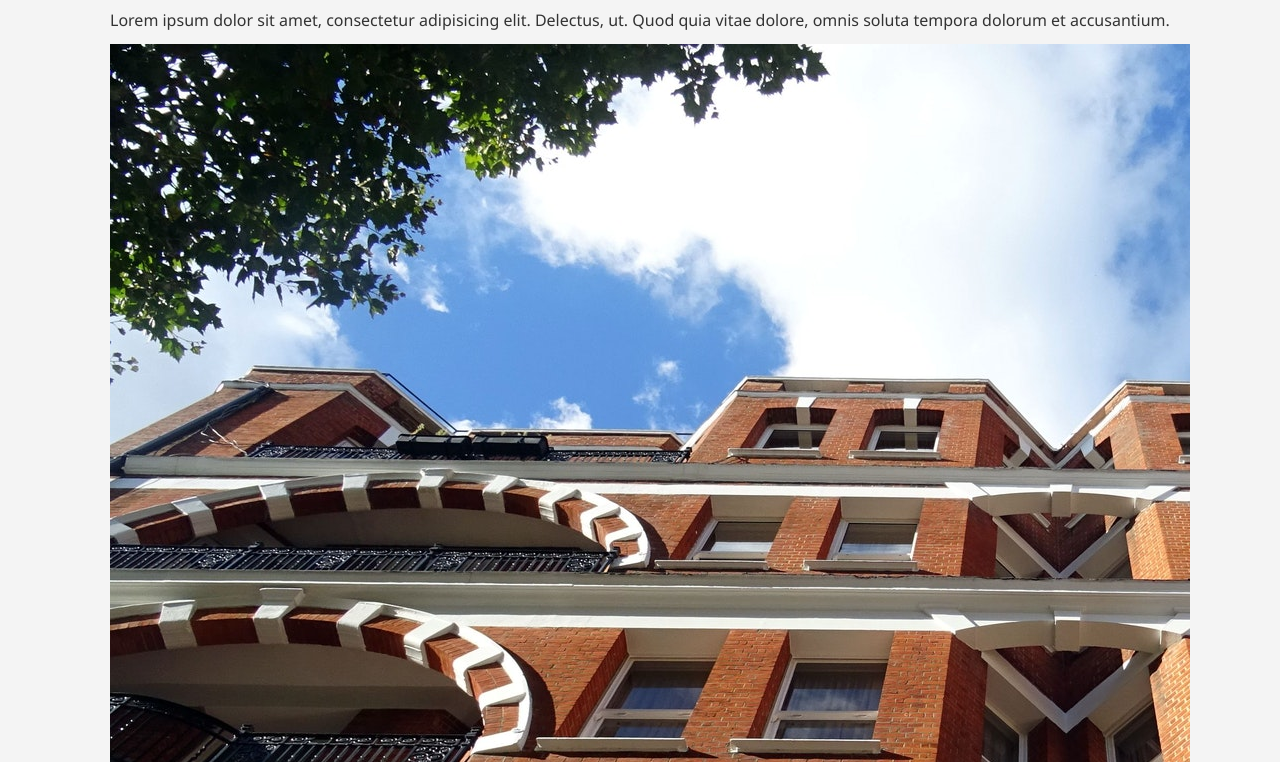
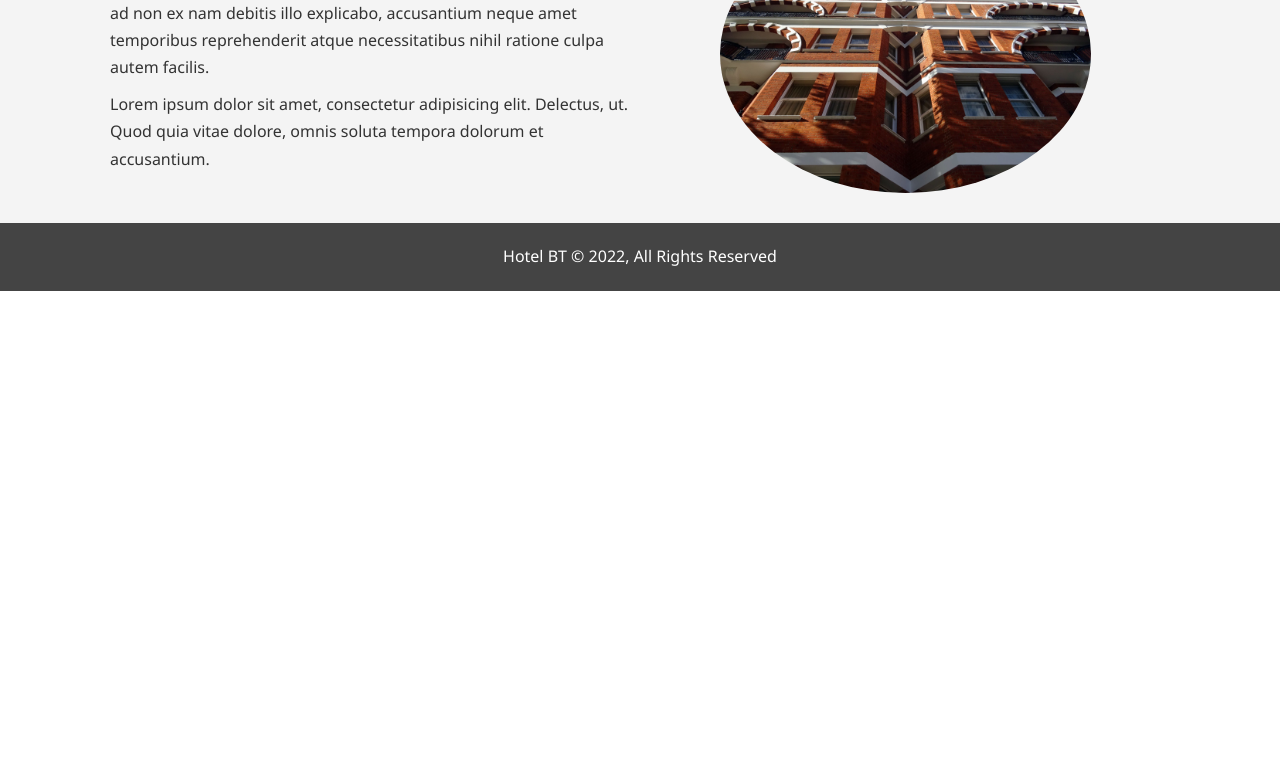
Before and after one commit to irie-k/hotel-website, a plain HTML site: page about.html in a window 1280 px wide. Shown: the part 182-944 px from the top of the page. After the commit the page ends 800 px from the top, so only its background shows below. Drawn offline with Linux system fonts and the light colour scheme.

Commit message:
Added about info styling

```diff
--- a/css/main.css
+++ b/css/main.css
@@ -95,6 +95,23 @@ p {
 
 .lead {
   font-size: 20px;
+}
+
+.l-heading {
+  font-size: 40px;
+}
+
+/* Padding */
+.py-1 {
+  padding: 10px 0;
+}
+
+.py-2 {
+  padding: 20px 0;
+}
+
+.py-3 {
+  padding: 30px 0;
 }
 
 .text__primary {
@@ -204,6 +221,36 @@ p {
   text-align: center;
 }
 
+.box svg {
+  margin-bottom: 10px;
+}
+
+/*------------------------------------*\
+  #ABOUT-INFO
+\*------------------------------------*/
+#about-info .info__right {
+  float: right;
+  width: 50%;
+  min-height: 100%;
+}
+
+#about-info .info__right img {
+  width: 70%;
+  display: block;
+  margin: auto;
+  border-radius: 50%;
+  -webkit-border-radius: 50%;
+  -moz-border-radius: 50%;
+  -ms-border-radius: 50%;
+  -o-border-radius: 50%;
+}
+
+#about-info .info__left {
+  float: left;
+  width: 50%;
+  min-height: 100%;
+}
+
 /*------------------------------------*\
   #FOOTER
 \*------------------------------------*/
```
